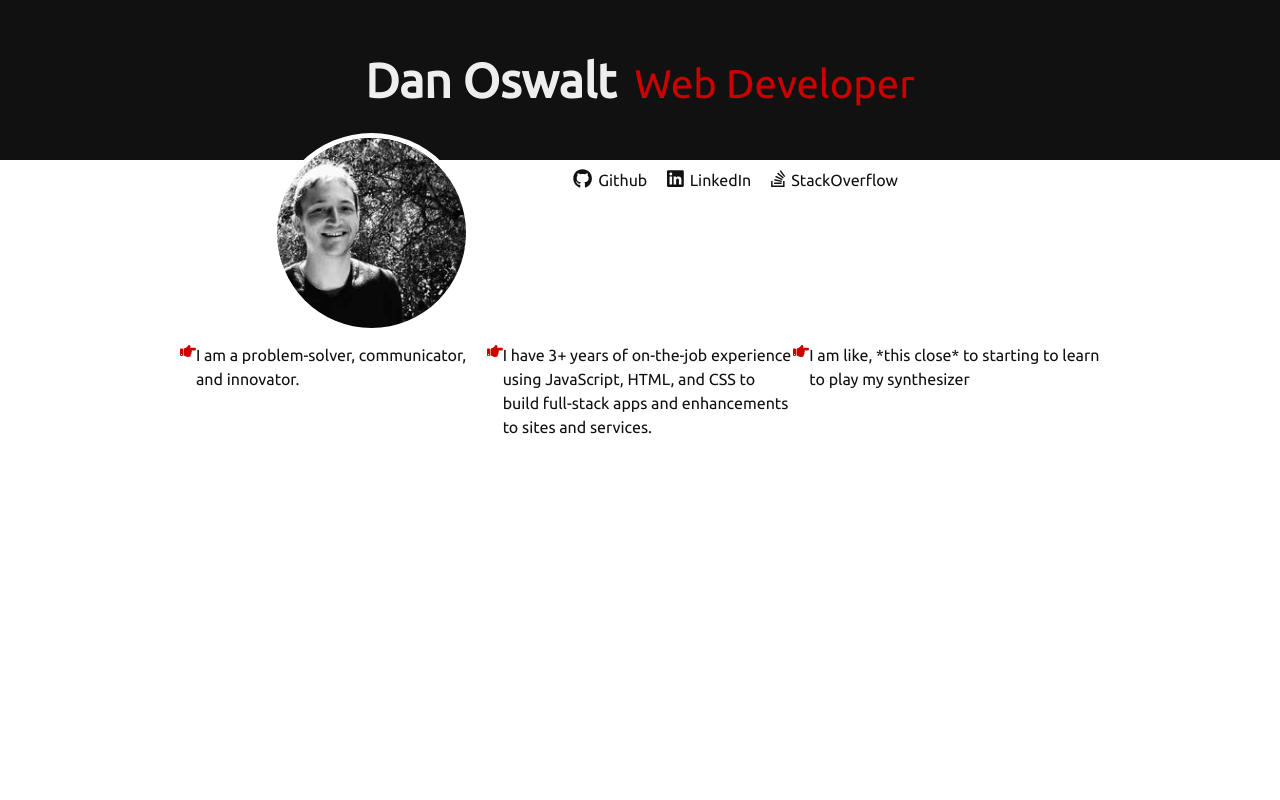
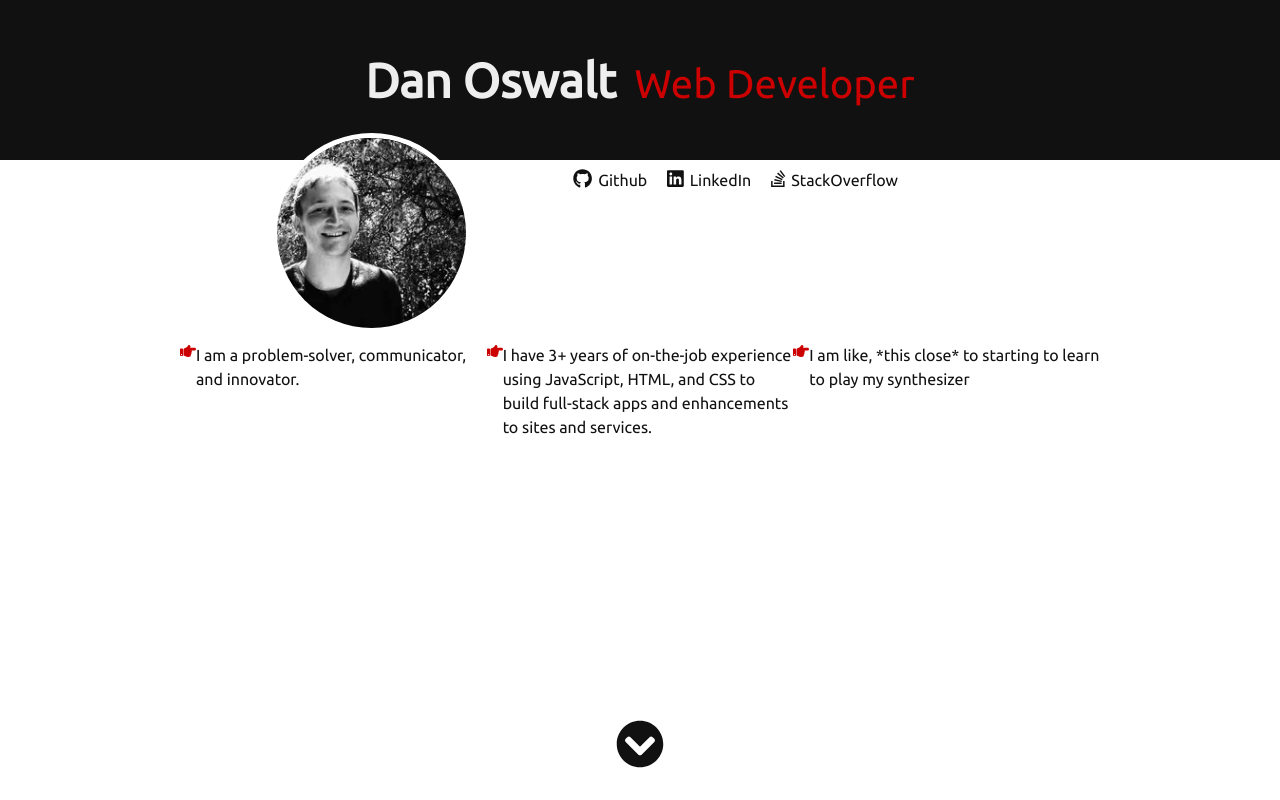
Before and after one commit to DanOswalt/portfolio, a Vue app: page / in a window 1280 px wide. Shown: the top 800 px of the page. Built offline with nearby package versions, Linux system fonts and the light colour scheme.

Commit message:
added scroll button

```diff
--- a/src/components/Head.vue
+++ b/src/components/Head.vue
@@ -52,6 +52,9 @@
         </div>
       </div>
     </div>
+    <div @click="scrollToPortfolio" class="view-portfolio-container has-text-centered">
+      <i class="view-portfolio-arrow fas fa-chevron-circle-down"></i>
+    </div>
   </section>
 </template>
 
@@ -65,6 +68,14 @@ export default {
         `I have ${ new Date().getFullYear() - 2015 }+ years of on-the-job experience using JavaScript, HTML, and CSS to build full-stack apps and enhancements to sites and services.`,
         `I am like, *this close* to starting to learn to play my synthesizer`
       ]
+    }
+  },
+  methods: {
+    scrollToPortfolio () {
+      document.querySelector('.portfolio-title').scrollIntoView({
+        block: "start",
+        behavior: "smooth"
+      });
     }
   }
 };
@@ -119,4 +130,14 @@ export default {
 .summary-icon {
   color: #cc0000;
 }
+.view-portfolio-container {
+  position: fixed;
+  bottom: 2em;
+  left: 50%;
+  transform: translate(-50%, 0);
+}
+.view-portfolio-arrow {
+  font-size: 3em;
+  cursor: pointer;
+}
 </style>
--- a/src/components/Portfolio.vue
+++ b/src/components/Portfolio.vue
@@ -1,5 +1,6 @@
 <template>
   <section class="portfolio section">
+    <h1 class="title portfolio-title has-text-left">Portfolio</h1>
     <div class="container">
       <!-- <h1 class="title is-3">Portfolio</h1> -->
       <div class="portfolio-frame">
@@ -32,6 +33,7 @@ export default {
 <style scoped>
 .portfolio {
   margin: 0 auto;
+  width: 100%;
 }
 .portfolio-frame {
   /* background: #111; */
```
